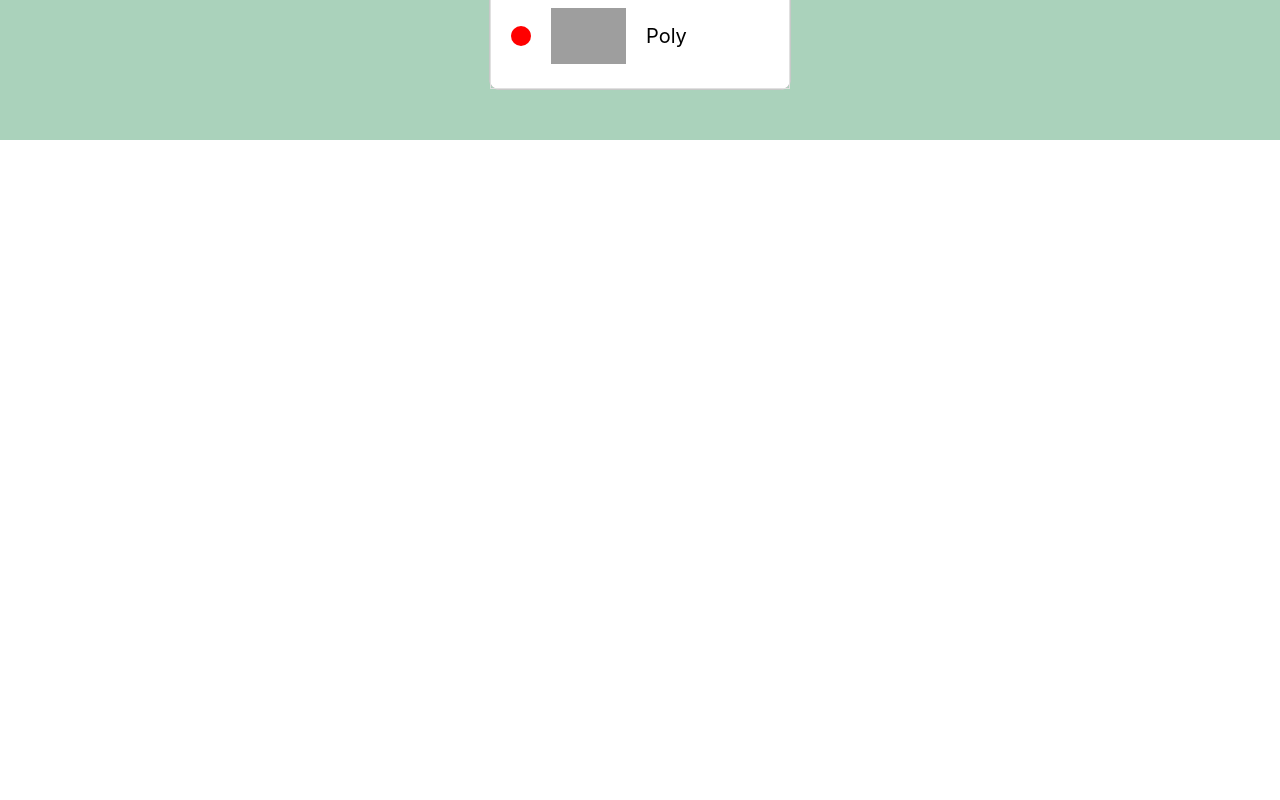
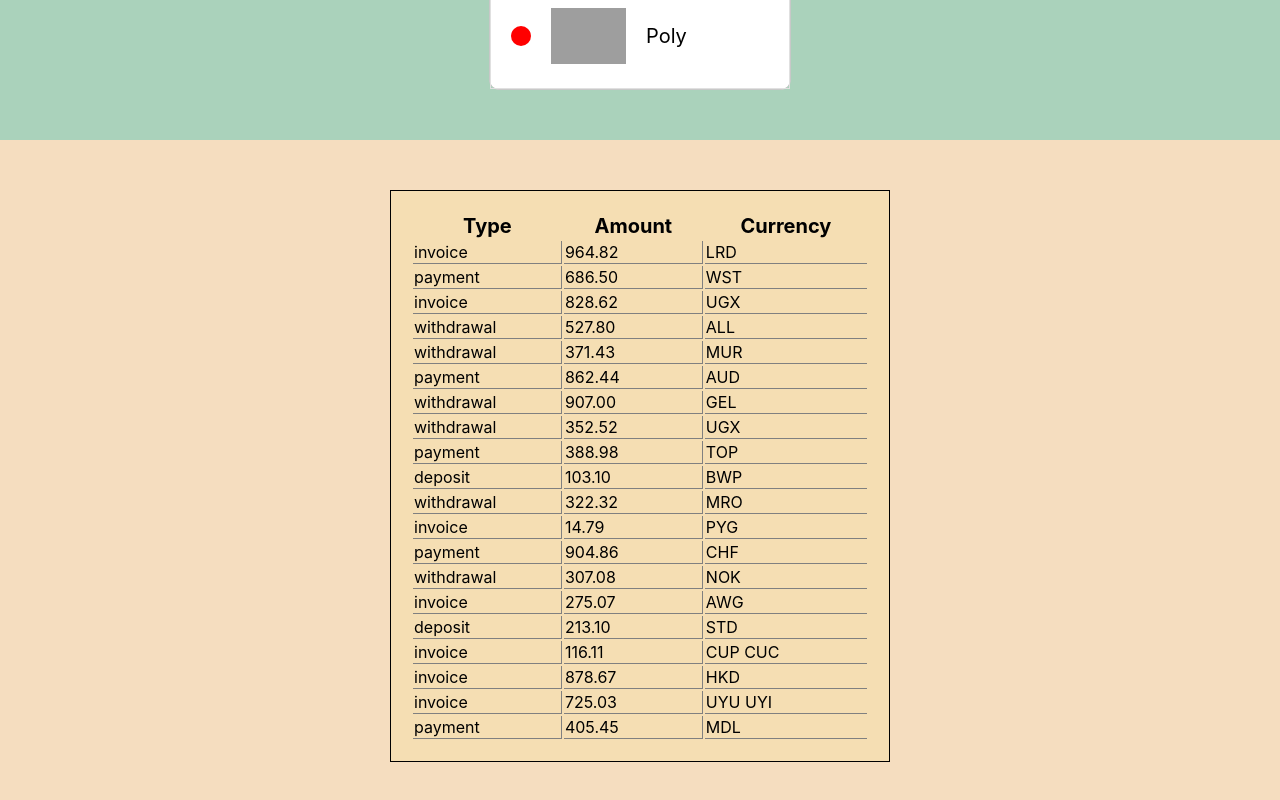
Before and after one commit to bp998/goit-react-hw-01-components, a React (Create React App) app: page / in a window 1280 px wide. Shown: the part 1239-2039 px from the top of the page. Before the commit the page ends 1379 px from the top, so only its background shows below. Built offline with nearby package versions, Linux system fonts and the light colour scheme; grey boxes are pictures that could not be loaded.

Commit message:
adding-transactions

```diff
--- a/src/components/App.jsx
+++ b/src/components/App.jsx
@@ -1,9 +1,11 @@
 import user from './Profile/user.json';
 import data from './Statistics/data.json';
 import friends from './FriendList/friends.json';
+import transactions from './TransactionHistory/transactions.json';
 import { Profile } from './Profile';
 import { Statistics } from './Statistics';
 import { FriendList } from './FriendList';
+import { TransactionHistory } from './TransactionHistory';
 
 export const App = () => {
   return (
@@ -17,6 +19,7 @@
       />
       <Statistics title={data.title} stats={data} />
       <FriendList friends={friends} />
+      <TransactionHistory items={transactions} />
     </div>
   );
 };
--- a/src/components/FriendList/FriendList.module.css
+++ b/src/components/FriendList/FriendList.module.css
@@ -8,7 +8,6 @@
   border-radius: 10px;
   max-width: 300px;
   margin: 0 auto;
-
   padding: 0;
   background-color: white;
 }
--- /dev/null
+++ b/src/components/TransactionHistory/TransactionHistory.module.css
@@ -0,0 +1,34 @@
+.transactionCard {
+  display: flex;
+  justify-content: center;
+  padding-block: 50px;
+  background-color: rgb(245, 221, 191);
+}
+
+.transactionHistory {
+  background-color: wheat;
+  padding: 20px;
+  border: 1px solid black;
+  width: 500px;
+}
+
+.table {
+}
+
+.row {
+  font-size: 20px;
+}
+
+.type {
+  border-bottom: 1px solid grey;
+  border-right: 1px solid grey;
+}
+
+.amount {
+  border-bottom: 1px solid grey;
+  border-right: 1px solid grey;
+}
+
+.currency {
+  border-bottom: 1px solid grey;
+}
--- /dev/null
+++ b/src/components/TransactionHistory/index.jsx
@@ -0,0 +1,39 @@
+import css from './TransactionHistory.module.css';
+import PropTypes from 'prop-types';
+
+export const TransactionHistory = ({ items }) => {
+  //   console.log(items);
+  return (
+    <div className={css.transactionCard}>
+      <table className={css.transactionHistory}>
+        <thead className={css.row}>
+          <tr>
+            <th>Type</th>
+            <th>Amount</th>
+            <th>Currency</th>
+          </tr>
+        </thead>
+
+        <tbody>
+          {items.map(el => (
+            <tr className={css.table} key={el.id}>
+              <td className={css.type}>{el.type}</td>
+              <td className={css.amount}>{el.amount}</td>
+              <td className={css.currency}>{el.currency}</td>
+            </tr>
+          ))}
+        </tbody>
+      </table>
+    </div>
+  );
+};
+
+// FriendList.propTypes = {
+//   friends: PropTypes.array,
+// };
+
+// FriendListItem.propTypes = {
+//   avatar: PropTypes.string,
+//   name: PropTypes.string,
+//   isOnline: PropTypes.bool,
+// };
--- /dev/null
+++ b/src/components/TransactionHistory/transactions.json
@@ -0,0 +1,122 @@
+[
+  {
+    "id": "1e0700a2-5183-4291-85cc-2065a036a683",
+    "type": "invoice",
+    "amount": "964.82",
+    "currency": "LRD"
+  },
+  {
+    "id": "a30f821b-4d25-4ff0-abdd-e340b3f0dd2b",
+    "type": "payment",
+    "amount": "686.50",
+    "currency": "WST"
+  },
+  {
+    "id": "44dca67a-8e5a-4798-bf8e-b15efd4e1abd",
+    "type": "invoice",
+    "amount": "828.62",
+    "currency": "UGX"
+  },
+  {
+    "id": "ea8ed3dc-2b68-4a53-905a-53ecb0adef33",
+    "type": "withdrawal",
+    "amount": "527.80",
+    "currency": "ALL"
+  },
+  {
+    "id": "ea76146a-0b00-4b80-bc02-a8c822176712",
+    "type": "withdrawal",
+    "amount": "371.43",
+    "currency": "MUR"
+  },
+  {
+    "id": "63ca02f9-d637-46b5-9237-f3b24425e029",
+    "type": "payment",
+    "amount": "862.44",
+    "currency": "AUD"
+  },
+  {
+    "id": "ed0263e8-59a5-4bf1-87e0-2bb88e53dc34",
+    "type": "withdrawal",
+    "amount": "907.00",
+    "currency": "GEL"
+  },
+  {
+    "id": "6013bad0-750c-4691-8bc2-d8f2b43969c4",
+    "type": "withdrawal",
+    "amount": "352.52",
+    "currency": "UGX"
+  },
+  {
+    "id": "252c7be4-8b06-4fa7-8d42-61fb835b70d5",
+    "type": "payment",
+    "amount": "388.98",
+    "currency": "TOP"
+  },
+  {
+    "id": "4eaab41b-b967-40ac-82ed-85fc66f646f1",
+    "type": "deposit",
+    "amount": "103.10",
+    "currency": "BWP"
+  },
+  {
+    "id": "9648a350-8469-42d5-8bf3-18090de5fe67",
+    "type": "withdrawal",
+    "amount": "322.32",
+    "currency": "MRO"
+  },
+  {
+    "id": "9c5c25fb-1a95-4b2f-8d1f-4c4426d677cc",
+    "type": "invoice",
+    "amount": "14.79",
+    "currency": "PYG"
+  },
+  {
+    "id": "43ef232c-80e9-4d6f-b48a-b22405620de3",
+    "type": "payment",
+    "amount": "904.86",
+    "currency": "CHF"
+  },
+  {
+    "id": "5161682e-e620-4019-ab0a-24ceb10fbd20",
+    "type": "withdrawal",
+    "amount": "307.08",
+    "currency": "NOK"
+  },
+  {
+    "id": "7b119d71-42e6-4c42-a141-6818b07bb9ff",
+    "type": "invoice",
+    "amount": "275.07",
+    "currency": "AWG"
+  },
+  {
+    "id": "a4f65722-65c4-4c28-b1f4-b8ed988bb205",
+    "type": "deposit",
+    "amount": "213.10",
+    "currency": "STD"
+  },
+  {
+    "id": "c6e5784b-0ca3-48d6-86e5-b5128af5a523",
+    "type": "invoice",
+    "amount": "116.11",
+    "currency": "CUP CUC"
+  },
+  {
+    "id": "c9ebed6a-3a02-4b49-ac0d-0534b51f2bfd",
+    "type": "invoice",
+    "amount": "878.67",
+    "currency": "HKD"
+  },
+  {
+    "id": "a4a98b0e-b22c-438b-9f83-de2df52110c8",
+    "type": "invoice",
+    "amount": "725.03",
+    "currency": "UYU UYI"
+  },
+  {
+    "id": "b39bfa7a-0166-4c47-94d6-87d20590f746",
+    "type": "payment",
+    "amount": "405.45",
+    "currency": "MDL"
+  }
+]
```
